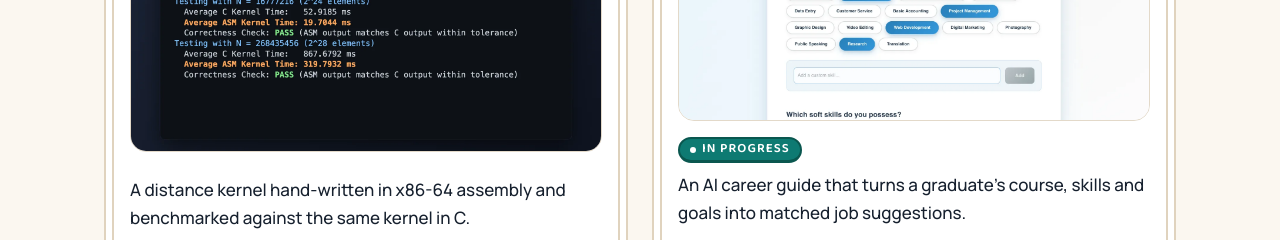
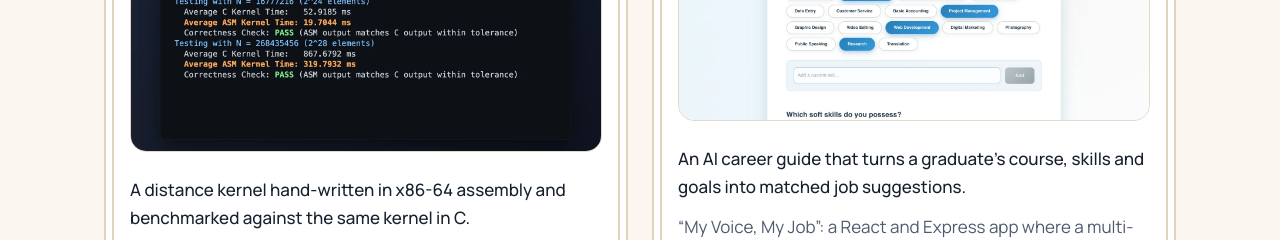
Before and after one commit to aspectfv/portfolio, a React (Vite) app: page / in a window 1280 px wide. Shown: the part 4700-4940 px from the top of the page. Built offline with nearby package versions, Linux system fonts and the light colour scheme; no server answers.

Commit message:
mark BosesKoTrabahoKo complete

```diff
--- a/src/content/projects.ts
+++ b/src/content/projects.ts
@@ -190,7 +190,7 @@ export const projects: readonly Project[] = [
     category: 'AI Engineering',
     role: 'Design and implementation',
     stack: ['React', 'Vite', 'Material UI', 'Express', 'Groq'],
-    status: 'in-progress',
+    status: 'complete',
     featured: false,
     image: {
       src: '/images/boseskotrabahoko.webp',
@@ -204,8 +204,7 @@ export const projects: readonly Project[] = [
         'A multi-step onboarding for background, skills and career goals, an Express API that sends the profile to a Groq-hosted model for job suggestions with match scores, job browsing and detail views in Material UI, and Hurl tests for the course validation and job generation endpoints.',
       decision:
         'Validating the course of study with a separate model call before generating anything, and falling back to templates built from the profile when the AI service fails, so a user never gets an empty page or suggestions for a course that does not exist.',
-      result:
-        'The onboarding-to-suggestions flow works end to end. The dashboard, skills tracking and profile pages were still in development.',
+      result: 'The onboarding-to-suggestions flow works end to end.',
     },
   },
   {
```
